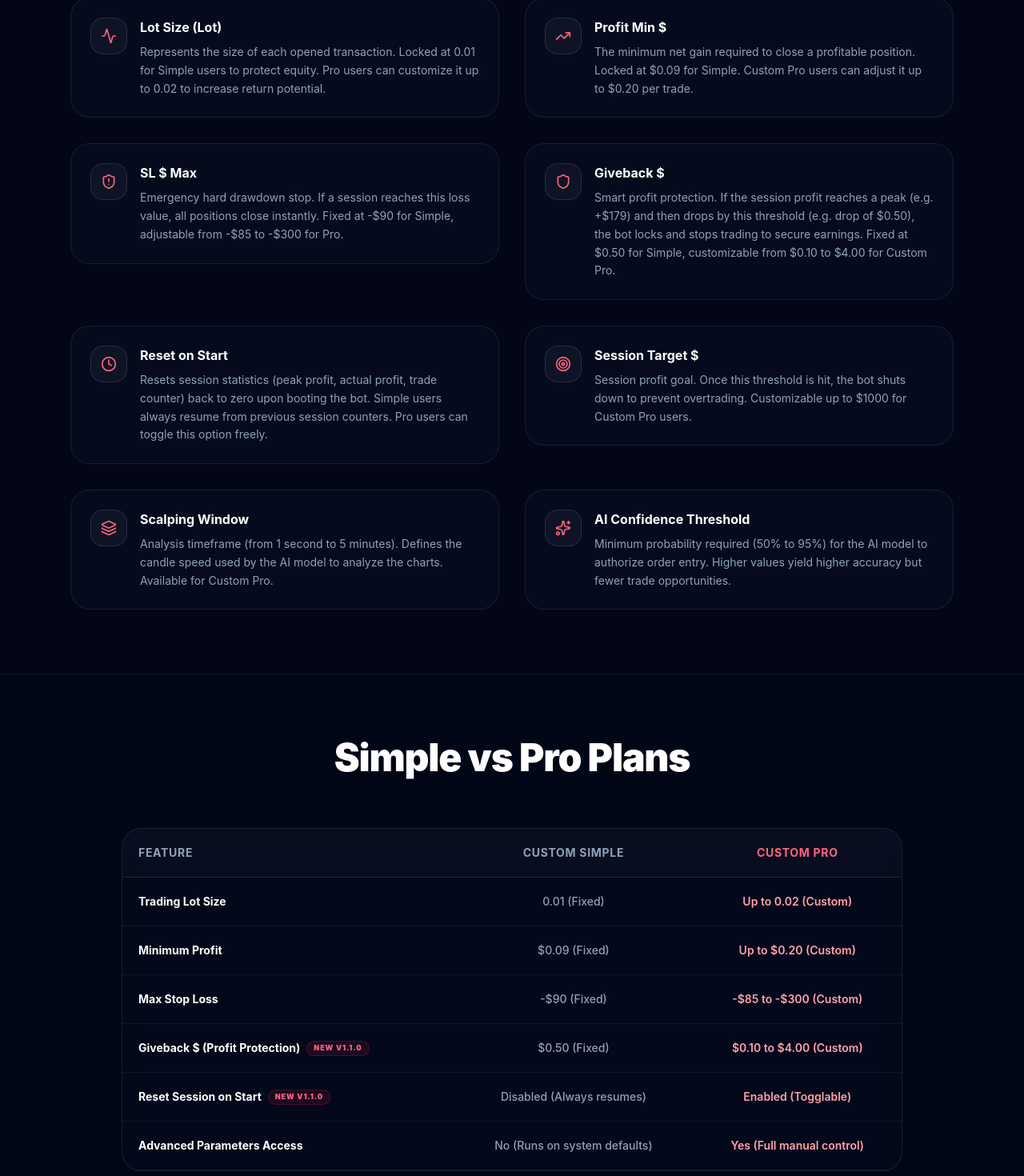
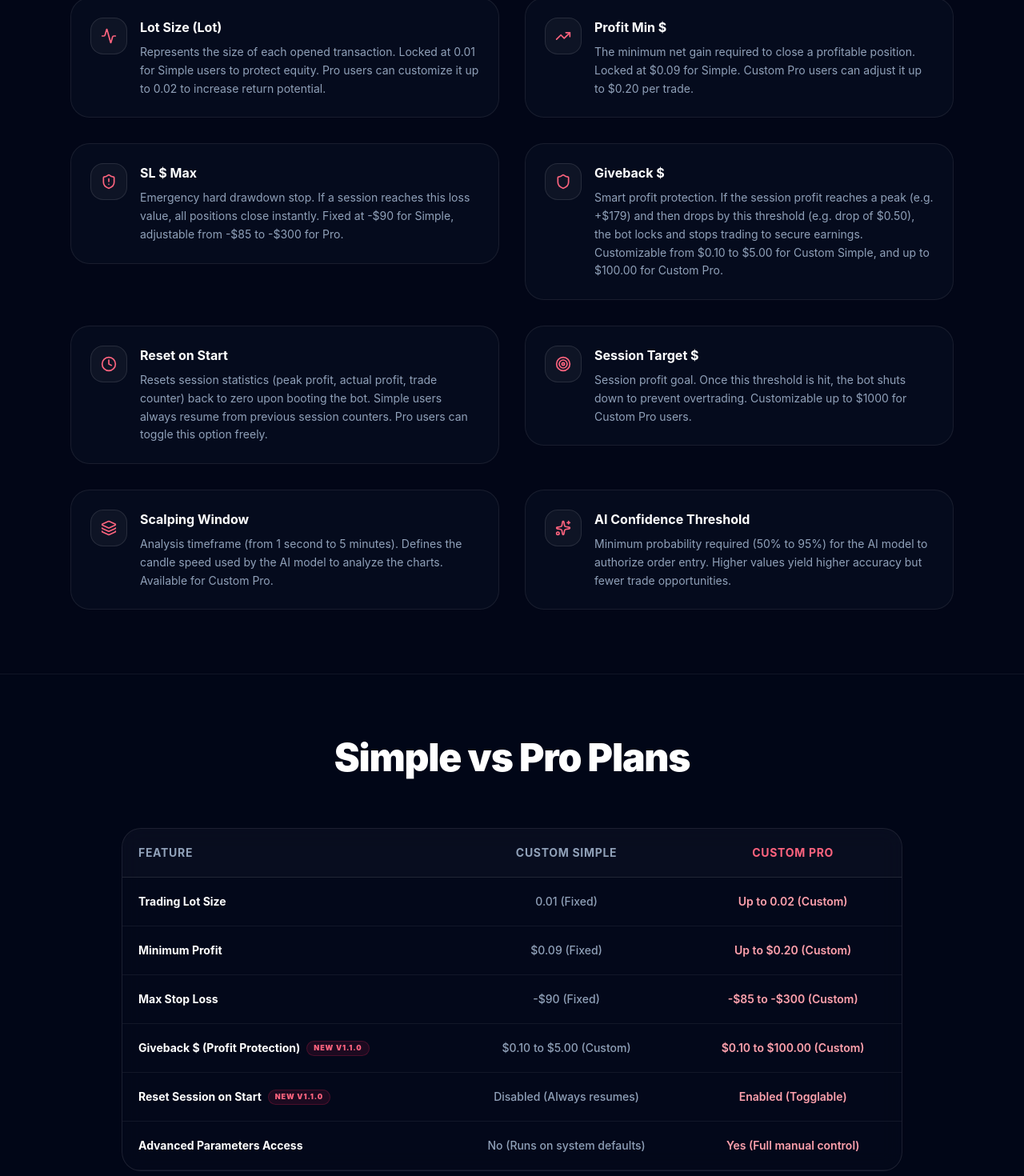
Before and after one commit to stayelles/ava-web, a Next.js app: page /trading in a window 1280 px wide. Shown: the part 2665-4135 px from the top of the page at 80% size. Built offline with nearby package versions, Linux system fonts and the light colour scheme.

Commit message:
feat: update pricing features list and trading explanation for giveback ranges and version 1.1.0

```diff
--- a/app/page.tsx
+++ b/app/page.tsx
@@ -942,8 +942,8 @@ function Pricing() {
       vals: [
         false,
         false,
-        tl({ fr: '0.50$ (fixe)', en: '$0.50 (fixed)', de: '0.50$ (fest)', tr: '0.50$ (sabit)', es: '0.50$ (fijo)' }),
-        tl({ fr: '0.10$ à 4.00$', en: '$0.10 to $4.00', de: '0.10$ bis 4.00$', tr: '0.10$ ile 4.00$', es: '0.10$ a 4.00$' }),
+        tl({ fr: '0.10$ à 5.00$', en: '$0.10 to $5.00', de: '0.10$ bis 5.00$', tr: '0.10$ ile 5.00$', es: '0.10$ a 5.00$' }),
+        tl({ fr: '0.10$ à 100.00$', en: '$0.10 to $100.00', de: '0.10$ bis 100.00$', tr: '0.10$ ile 100.00$', es: '0.10$ a 100.00$' }),
       ], unit: '',
     },
     {
--- a/app/trading/page.tsx
+++ b/app/trading/page.tsx
@@ -394,11 +394,11 @@ const PAGE_T = {
       name: "Giveback $",
       icon: Shield,
       desc: {
-        en: "Smart profit protection. If the session profit reaches a peak (e.g. +$179) and then drops by this threshold (e.g. drop of $0.50), the bot locks and stops trading to secure earnings. Fixed at $0.50 for Simple, customizable from $0.10 to $4.00 for Custom Pro.",
-        fr: "Protection intelligente des gains. Si le profit cumulé de la session atteint un sommet (ex: +179$) puis retombe de la valeur du Giveback (ex: baisse de 0.50$), le bot se verrouille pour sécuriser les gains. Fixé à 0.50$ pour Simple, modifiable de 0.10$ à 4.00$ pour Custom Pro.",
-        de: "Intelligenter Gewinnschutz. Wenn der aufgelaufene Gewinn ein Hoch erreicht (z.B. +179$) und dann um diesen Wert fällt (z.B. Rückgang um 0.50$), sperrt sich der Bot, um Gewinne zu sichern. Fest auf 0.50$ für Simple, anpassbar von 0.10$ bis 4.00$ für Custom Pro.",
-        tr: "Akıllı kâr koruması. Oturum kârı bir zirveye ulaşırsa (örneğin +179$) ve ardından bu eşik kadar düşerse (örneğin 0.50$ düşüş), bot kazançları korumak için kendini kilitler. Simple için 0.50$ sabittir, Custom Pro için 0.10$ ile 4.00$ arasında özelleştirilebilir.",
-        es: "Protección inteligente de ganancias. Si el beneficio acumulado de la sesión alcanza un pico (ej: +$179) y luego cae por este umbral (ej: caída de $0.50), el bot se bloquea para asegurar las ganancias. Fijo en $0.50 para Simple, ajustable de $0.10 a $4.00 para Custom Pro.",
+        en: "Smart profit protection. If the session profit reaches a peak (e.g. +$179) and then drops by this threshold (e.g. drop of $0.50), the bot locks and stops trading to secure earnings. Customizable from $0.10 to $5.00 for Custom Simple, and up to $100.00 for Custom Pro.",
+        fr: "Protection intelligente des gains. Si le profit cumulé de la session atteint un sommet (ex: +179$) puis retombe de la valeur du Giveback (ex: baisse de 0.50$), le bot se verrouille pour sécuriser les gains. Modifiable de 0.10$ à 5.00$ pour Custom Simple, et jusqu'à 100.00$ pour Custom Pro.",
+        de: "Intelligenter Gewinnschutz. Wenn der aufgelaufene Gewinn ein Hoch erreicht (z.B. +179$) und dann um diesen Wert fällt (z.B. Rückgang um 0.50$), sperrt sich der Bot, um Gewinne zu sichern. Anpassbar von 0.10$ bis 5.00$ für Custom Simple, und bis zu 100.00$ für Custom Pro.",
+        tr: "Akıllı kâr koruması. Oturum kârı bir zirveye ulaşırsa (örneğin +179$) ve ardından bu eşik kadar düşerse (örneğin 0.50$ düşüş), bot kazançları korumak için kendini kilitler. Custom Simple için 0.10$ ile 5.00$, Custom Pro için 0.10$ ile 100.00$ arasında ayarlanabilir.",
+        es: "Protección inteligente de ganancias. Si el beneficio acumulado de la sesión alcanza un pico (ej: +$179) y luego cae por este umbral (ej: caída de $0.50), el bot se bloquea para asegurar las ganancias. Ajustable de $0.10 a $5.00 para Custom Simple, y hasta $100.00 para Custom Pro.",
       }
     },
     {
@@ -481,8 +481,8 @@ const PAGE_T = {
     },
     {
       name: { en: "Giveback $ (Profit Protection)", fr: "Giveback $ (Protection Profit)", de: "Giveback (Gewinnschutz)", tr: "Giveback (Kâr Koruması)", es: "Giveback (Protección Ganancias)" },
-      simple: { en: "$0.50 (Fixed)", fr: "0.50$ (Fixe)", de: "0.50$ (Fest)", tr: "0.50$ (Sabit)", es: "0.50$ (Fijo)" },
-      pro: { en: "$0.10 to $4.00 (Custom)", fr: "0.10$ à 4.00$ (Modifiable)", de: "0.10$ à 4.00$ (Modifiable)", tr: "0.10$ ile 4.00$ (Özel)", es: "0.10$ a 4.00$ (Modificable)" },
+      simple: { en: "$0.10 to $5.00 (Custom)", fr: "0.10$ à 5.00$ (Modifiable)", de: "0.10$ bis 5.00$ (Anpassbar)", tr: "0.10$ ile 5.00$ (Özel)", es: "0.10$ a 5.00$ (Modificable)" },
+      pro: { en: "$0.10 to $100.00 (Custom)", fr: "0.10$ à 100.00$ (Modifiable)", de: "0.10$ bis 100.00$ (Anpassbar)", tr: "0.10$ ile 100.00$ (Özel)", es: "0.10$ a 100.00$ (Modificable)" },
       isNew: true
     },
     {
```
Also changed, not shown: 1 other file (tests, documents, lock files or other folders).
